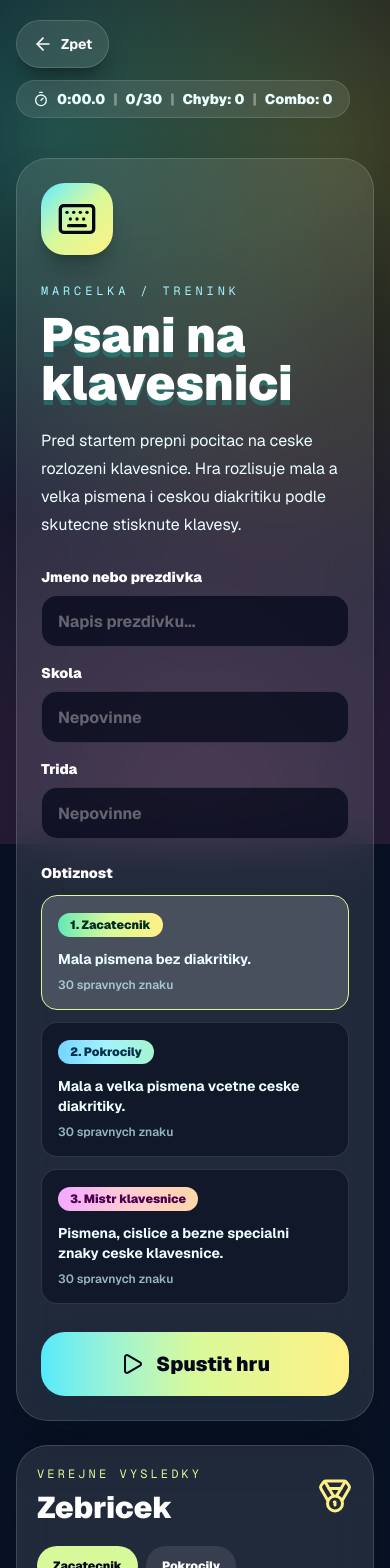
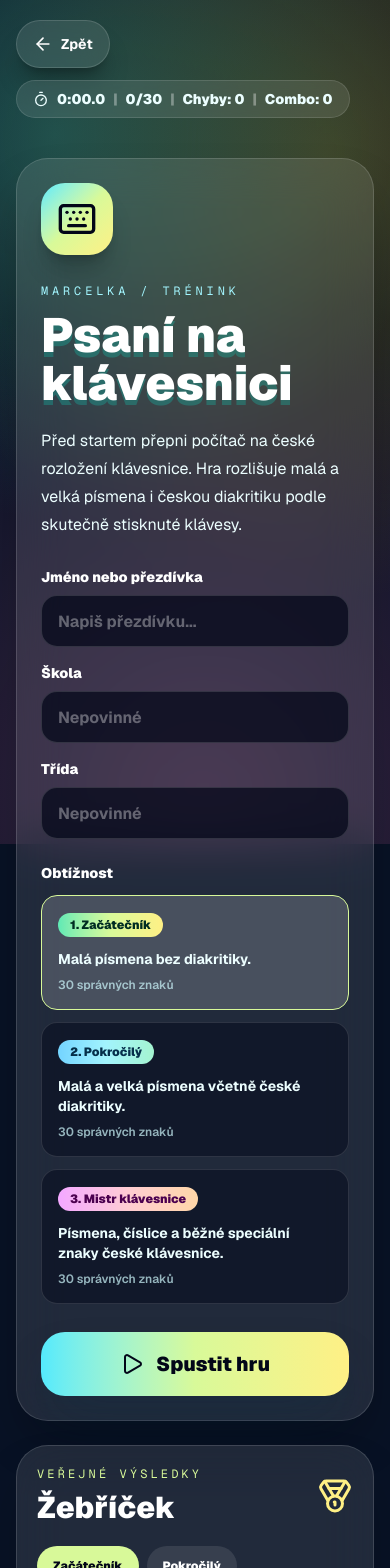
Before and after one commit to vhavelka1/HAVELKAVIT, a Next.js app: page /marcelka/psani-na-klavesnici in a window 390 px wide. Shown: the top 1568 px of the page. Built offline with nearby package versions, Linux system fonts and the light colour scheme; no server answers; the database is empty.

Commit message:
Fix Marcelka form field sizing and Czech diacritics

```diff
--- a/app/marcelka/page.tsx
+++ b/app/marcelka/page.tsx
@@ -2,15 +2,15 @@ import { ArrowLeft, Keyboard, Sparkles } from "lucide-react";
 import Link from "next/link";
 
 export const metadata = {
-  title: "Marcelka | Vyukove aplikace",
-  description: "Rozcestnik vyukovych aplikaci pro skolni deti.",
+  title: "Marcelka | Výukové aplikace",
+  description: "Rozcestník výukových aplikací pro školní děti.",
 };
 
 const apps = [
   {
-    title: "Psani na klavesnici",
+    title: "Psaní na klávesnici",
     description:
-      "Procvicej jednotlive znaky na ceske klavesnici, sbirej combo a zapis se do zebricku.",
+      "Procvičej jednotlivé znaky na české klávesnici, sbírej combo a zapiš se do žebříčku.",
     href: "/marcelka/psani-na-klavesnici",
     accent: "from-cyan-300 via-lime-200 to-yellow-200",
     icon: Keyboard,
@@ -29,24 +29,24 @@ export default function MarcelkaPage() {
             className="inline-flex h-12 items-center gap-2 rounded-full border border-white/14 bg-white/10 px-5 text-sm font-bold text-white shadow-xl shadow-black/25 backdrop-blur-md transition-colors hover:bg-white/16"
           >
             <ArrowLeft className="size-5" aria-hidden="true" />
-            Zpet
+            Zpět
           </Link>
           <div className="inline-flex h-12 items-center gap-2 rounded-full border border-cyan-200/30 bg-cyan-200 px-5 text-sm font-black text-slate-950 shadow-xl shadow-cyan-950/20">
             <Sparkles className="size-5" aria-hidden="true" />
-            Vyukove aplikace
+            Výukové aplikace
           </div>
         </header>
 
         <section className="flex flex-1 flex-col justify-center py-12">
           <p className="font-mono text-xs uppercase tracking-[0.32em] text-cyan-200">
-            Marcelcin skolni koutek
+            Marcelčin školní koutek
           </p>
           <h1 className="mt-4 max-w-4xl text-5xl font-black leading-none text-white drop-shadow-[0_6px_0_rgba(8,145,178,0.35)] sm:text-7xl">
-            Hry, ktere pomahaji trenovat
+            Hry, které pomáhají trénovat
           </h1>
           <p className="mt-6 max-w-2xl text-lg leading-8 text-cyan-50">
-            Vyber aplikaci a pust se do kratkeho cviceni. Casem tady muzou pribyvat dalsi
-            skolni hry a treninky.
+            Vyber aplikaci a pusť se do krátkého cvičení. Časem tady můžou přibývat další
+            školní hry a tréninky.
           </p>
 
           <div className="mt-10 grid gap-5 sm:grid-cols-2 lg:grid-cols-3">
--- a/app/marcelka/psani-na-klavesnici/page.tsx
+++ b/app/marcelka/psani-na-klavesnici/page.tsx
@@ -4,8 +4,8 @@ import { KeyboardTypingGame } from "./typing-game";
 export const dynamic = "force-dynamic";
 
 export const metadata = {
-  title: "Psani na klavesnici | Marcelka",
-  description: "Hravé procvicovani psani znaku na ceske klavesnici.",
+  title: "Psaní na klávesnici | Marcelka",
+  description: "Hravé procvičování psaní znaků na české klávesnici.",
 };
 
 export default async function TypingPage() {
--- a/app/marcelka/psani-na-klavesnici/typing-game.tsx
+++ b/app/marcelka/psani-na-klavesnici/typing-game.tsx
@@ -136,7 +136,7 @@ export function KeyboardTypingGame({ initialResults }: { initialResults: TypingR
       setElapsedMs(finalElapsedMs);
       setLastResult(result);
       setState("finished");
-      setSaveMessage("Ukladam vysledek...");
+      setSaveMessage("Ukládám výsledek...");
       void saveResult(result)
         .then(({ result: savedResult, results: nextResults }) => {
           setLastResult(savedResult);
@@ -145,7 +145,7 @@ export function KeyboardTypingGame({ initialResults }: { initialResults: TypingR
         })
         .catch(() => {
           setResults((current) => [result, ...current]);
-          setSaveMessage("Vysledek se nepodarilo ulozit do databaze.");
+          setSaveMessage("Výsledek se nepodařilo uložit do databáze.");
         });
     },
     [difficulty, playerName, school, className, results],
@@ -250,7 +250,7 @@ export function KeyboardTypingGame({ initialResults }: { initialResults: TypingR
     const cleanName = playerName.trim();
 
     if (!cleanName) {
-      setMessage("Nejdrive napis jmeno nebo prezdivku.");
+      setMessage("Nejdříve napiš jméno nebo přezdívku.");
       return;
     }
 
@@ -304,7 +304,7 @@ export function KeyboardTypingGame({ initialResults }: { initialResults: TypingR
             className="inline-flex h-12 items-center gap-2 rounded-full border border-white/14 bg-white/10 px-4 text-sm font-bold text-white shadow-xl shadow-black/25 backdrop-blur-md transition-colors hover:bg-white/16"
           >
             <ArrowLeft className="size-5" aria-hidden="true" />
-            Zpet
+            Zpět
           </Link>
           <div className="flex flex-wrap items-center gap-2 rounded-full border border-white/12 bg-white/10 px-4 py-2 text-sm font-black text-cyan-50 backdrop-blur-md">
             <Timer className="size-4" aria-hidden="true" />
@@ -350,10 +350,10 @@ export function KeyboardTypingGame({ initialResults }: { initialResults: TypingR
           >
             <div className="mx-auto w-full max-w-4xl text-center">
               <p className="font-mono text-xs uppercase tracking-[0.3em] text-lime-200">
-                Ceske rozlozeni klavesnice
+                České rozložení klávesnice
               </p>
               <h1 className="mt-3 text-4xl font-black leading-none text-white sm:text-6xl">
-                Napis znak na klavesnici
+                Napiš znak na klávesnici
               </h1>
               <div
                 className={`mx-auto mt-10 grid aspect-square w-full max-w-[22rem] place-items-center rounded-[2rem] border-4 text-[8rem] font-black leading-none shadow-2xl transition-all sm:max-w-[28rem] sm:text-[11rem] ${
@@ -373,7 +373,7 @@ export function KeyboardTypingGame({ initialResults }: { initialResults: TypingR
                   className="inline-flex h-13 items-center gap-2 rounded-full bg-white px-5 text-sm font-black text-slate-950 shadow-xl shadow-black/20"
                 >
                   <X className="size-5" aria-hidden="true" />
-                  Ukoncit
+                  Ukončit
                 </button>
                 <button
                   type="button"
@@ -381,7 +381,7 @@ export function KeyboardTypingGame({ initialResults }: { initialResults: TypingR
                   className="inline-flex h-13 items-center gap-2 rounded-full border border-white/14 bg-white/10 px-5 text-sm font-black text-white shadow-xl shadow-black/20 backdrop-blur-md"
                 >
                   <RotateCcw className="size-5" aria-hidden="true" />
-                  Zacit znovu
+                  Začít znovu
                 </button>
               </div>
             </div>
@@ -464,51 +464,51 @@ function SetupScreen({
               <Keyboard className="size-10" aria-hidden="true" />
             </div>
             <p className="mt-7 font-mono text-xs uppercase tracking-[0.32em] text-cyan-200">
-              Marcelka / trenink
+              Marcelka / trénink
             </p>
             <h1 className="mt-3 text-5xl font-black leading-none text-white drop-shadow-[0_5px_0_rgba(20,184,166,0.35)] sm:text-7xl">
-              Psani na klavesnici
+              Psaní na klávesnici
             </h1>
             <p className="mt-5 max-w-2xl text-base leading-7 text-cyan-50">
-              Pred startem prepni pocitac na ceske rozlozeni klavesnice. Hra rozlisuje mala a
-              velka pismena i ceskou diakritiku podle skutecne stisknute klavesy.
+              Před startem přepni počítač na české rozložení klávesnice. Hra rozlišuje malá a
+              velká písmena i českou diakritiku podle skutečně stisknuté klávesy.
             </p>
 
             <div className="mt-7 grid gap-4 sm:grid-cols-3">
-              <label className="grid gap-2 sm:col-span-3">
-                <span className="text-sm font-black text-white">Jmeno nebo prezdivka</span>
+              <label className="grid min-w-0 gap-2 sm:col-span-3">
+                <span className="text-sm font-black text-white">Jméno nebo přezdívka</span>
                 <input
                   value={playerName}
                   onChange={(event) => onPlayerNameChange(event.target.value)}
                   maxLength={40}
-                  placeholder="Napis prezdivku..."
-                  className="h-13 rounded-2xl border border-white/14 bg-slate-950/70 px-4 text-base font-bold text-white outline-none placeholder:text-white/35 focus:ring-2 focus:ring-lime-200"
+                  placeholder="Napiš přezdívku..."
+                  className="h-13 w-full min-w-0 rounded-2xl border border-white/14 bg-slate-950/70 px-4 text-base font-bold text-white outline-none placeholder:text-white/35 focus:ring-2 focus:ring-lime-200"
                 />
               </label>
-              <label className="grid gap-2 sm:col-span-2">
-                <span className="text-sm font-black text-white">Skola</span>
+              <label className="grid min-w-0 gap-2 sm:col-span-2">
+                <span className="text-sm font-black text-white">Škola</span>
                 <input
                   value={school}
                   onChange={(event) => onSchoolChange(event.target.value)}
                   maxLength={60}
-                  placeholder="Nepovinne"
-                  className="h-13 rounded-2xl border border-white/14 bg-slate-950/70 px-4 text-base font-bold text-white outline-none placeholder:text-white/35 focus:ring-2 focus:ring-lime-200"
+                  placeholder="Nepovinné"
+                  className="h-13 w-full min-w-0 rounded-2xl border border-white/14 bg-slate-950/70 px-4 text-base font-bold text-white outline-none placeholder:text-white/35 focus:ring-2 focus:ring-lime-200"
                 />
               </label>
-              <label className="grid gap-2">
-                <span className="text-sm font-black text-white">Trida</span>
+              <label className="grid min-w-0 gap-2">
+                <span className="text-sm font-black text-white">Třída</span>
                 <input
                   value={className}
                   onChange={(event) => onClassNameChange(event.target.value)}
                   maxLength={30}
-                  placeholder="Nepovinne"
-                  className="h-13 rounded-2xl border border-white/14 bg-slate-950/70 px-4 text-base font-bold text-white outline-none placeholder:text-white/35 focus:ring-2 focus:ring-lime-200"
+                  placeholder="Nepovinné"
+                  className="h-13 w-full min-w-0 rounded-2xl border border-white/14 bg-slate-950/70 px-4 text-base font-bold text-white outline-none placeholder:text-white/35 focus:ring-2 focus:ring-lime-200"
                 />
               </label>
             </div>
 
             <div className="mt-6 grid gap-3">
-              <span className="text-sm font-black text-white">Obtiznost</span>
+              <span className="text-sm font-black text-white">Obtížnost</span>
               <div className="grid gap-3 lg:grid-cols-3">
                 {typingDifficulties.map((item) => (
                   <button
@@ -530,7 +530,7 @@ function SetupScreen({
                       {item.description}
                     </span>
                     <span className="mt-2 block text-xs font-semibold text-cyan-100/70">
-                      {typingRoundLength} spravnych znaku
+                      {typingRoundLength} správných znaků
                     </span>
                   </button>
                 ))}
@@ -594,25 +594,25 @@ function FinishedScreen({
           <Trophy className="size-12" aria-hidden="true" />
         </div>
         <p className="mt-6 font-mono text-xs uppercase tracking-[0.32em] text-lime-200">
-          Dokonceno
+          Dokončeno
         </p>
         <h1 className="mt-3 text-5xl font-black text-white">{medal.label}</h1>
         <p className="mt-4 text-lg leading-8 text-cyan-50">
-          {result.playerName}, napsal/a jsi {typingRoundLength} znaku za {formatTime(result.elapsedMs)}.
+          {result.playerName}, napsal/a jsi {typingRoundLength} znaků za {formatTime(result.elapsedMs)}.
         </p>
 
         <div className="mt-7 grid gap-3 sm:grid-cols-2 lg:grid-cols-3">
           <ResultStat label="Body" value={String(result.points)} />
           <ResultStat label="Chyby" value={String(result.mistakes)} />
-          <ResultStat label="Presnost" value={`${result.accuracy.toFixed(1)} %`} />
+          <ResultStat label="Přesnost" value={`${result.accuracy.toFixed(1)} %`} />
           <ResultStat label="Rychlost" value={`${result.charsPerMinute.toFixed(1)} zn./min`} />
-          <ResultStat label="Nejdelsi combo" value={String(result.maxCombo)} />
-          <ResultStat label="Cas" value={formatTime(result.elapsedMs)} />
+          <ResultStat label="Nejdelší combo" value={String(result.maxCombo)} />
+          <ResultStat label="Čas" value={formatTime(result.elapsedMs)} />
         </div>
 
         <p className="mt-5 rounded-2xl border border-white/12 bg-slate-950/45 px-4 py-3 text-sm font-semibold leading-6 text-cyan-50">
-          Body = rychlost az 1260 bodu, presnost az 1500 bodu, combo az 600 bodu minus 12
-          bodu za kazdou chybu. Kazda obtiznost ma vlastni zebricek.
+          Body = rychlost až 1260 bodů, přesnost až 1500 bodů, combo až 600 bodů minus 12
+          bodů za každou chybu. Každá obtížnost má vlastní žebříček.
         </p>
 
         {saveMessage ? (
@@ -628,7 +628,7 @@ function FinishedScreen({
             className="inline-flex h-13 items-center gap-2 rounded-full bg-white px-5 text-sm font-black text-slate-950 shadow-xl shadow-black/20"
           >
             <RotateCcw className="size-5" aria-hidden="true" />
-            Hrat znovu
+            Hrát znovu
           </button>
           <button
             type="button"
@@ -636,14 +636,14 @@ function FinishedScreen({
             className="inline-flex h-13 items-center gap-2 rounded-full bg-lime-200 px-5 text-sm font-black text-slate-950 shadow-xl shadow-black/20"
           >
             <BarChart3 className="size-5" aria-hidden="true" />
-            Zebricek
+            Žebříček
           </button>
           <Link
             href="/marcelka"
             className="inline-flex h-13 items-center gap-2 rounded-full border border-white/14 bg-white/10 px-5 text-sm font-black text-white shadow-xl shadow-black/20 backdrop-blur-md"
           >
             <ArrowLeft className="size-5" aria-hidden="true" />
-            Zpet
+            Zpět
           </Link>
         </div>
       </div>
@@ -687,12 +687,12 @@ function LeaderboardModal({
     <div className="fixed inset-0 z-50 grid place-items-center bg-slate-950/72 px-4 py-6 backdrop-blur-sm">
       <div className="max-h-full w-full max-w-5xl overflow-y-auto rounded-[2rem] border border-white/14 bg-[#081225] p-5 shadow-2xl shadow-black/50 sm:p-7">
         <div className="mb-5 flex items-center justify-between gap-4">
-          <h2 className="text-3xl font-black text-white">Zebricek</h2>
+          <h2 className="text-3xl font-black text-white">Žebříček</h2>
           <button
             type="button"
             onClick={onClose}
             className="grid size-11 place-items-center rounded-full bg-white text-slate-950"
-            aria-label="Zavrit zebricek"
+            aria-label="Zavřít žebříček"
           >
             <X className="size-5" aria-hidden="true" />
           </button>
@@ -744,9 +744,9 @@ function LeaderboardPanel({
       <div className="flex flex-wrap items-center justify-between gap-3">
         <div>
           <p className="font-mono text-xs uppercase tracking-[0.26em] text-lime-200">
-            Verejne vysledky
+            Veřejné výsledky
           </p>
-          <h2 className="mt-2 text-3xl font-black text-white">Zebricek</h2>
+          <h2 className="mt-2 text-3xl font-black text-white">Žebříček</h2>
         </div>
         <Medal className="size-9 text-yellow-200" aria-hidden="true" />
       </div>
@@ -784,13 +784,13 @@ function LeaderboardPanel({
           <input
             value={schoolFilter}
             onChange={(event) => onSchoolFilterChange(event.target.value)}
-            placeholder="Filtrovat skolu"
+            placeholder="Filtrovat školu"
             className="h-11 rounded-2xl border border-white/14 bg-slate-950/70 px-4 text-sm font-bold text-white outline-none placeholder:text-white/35 focus:ring-2 focus:ring-cyan-200"
           />
           <input
             value={classFilter}
             onChange={(event) => onClassFilterChange(event.target.value)}
-            placeholder="Filtrovat tridu"
+            placeholder="Filtrovat třídu"
             className="h-11 rounded-2xl border border-white/14 bg-slate-950/70 px-4 text-sm font-bold text-white outline-none placeholder:text-white/35 focus:ring-2 focus:ring-cyan-200"
           />
         </div>
@@ -799,7 +799,7 @@ function LeaderboardPanel({
       <ol className="mt-5 space-y-2">
         {filteredResults.length === 0 ? (
           <li className="rounded-2xl border border-white/10 bg-slate-950/45 px-4 py-5 text-sm font-bold text-cyan-50">
-            Zatim tu neni zadny vysledek.
+            Zatím tu není žádný výsledek.
           </li>
         ) : (
           filteredResults.map((result, index) => (
@@ -821,7 +821,7 @@ function LeaderboardPanel({
                   {result.playerName}
                 </span>
                 <span className="block truncate text-xs font-semibold text-cyan-100/65">
-                  {[result.school, result.className].filter(Boolean).join(" / ") || "Bez skoly"}
+                  {[result.school, result.className].filter(Boolean).join(" / ") || "Bez školy"}
                 </span>
               </span>
               <span className="font-black text-white">{result.points} b.</span>
--- a/lib/marcelka.ts
+++ b/lib/marcelka.ts
@@ -46,18 +46,18 @@ export const typingDifficulties: Array<{
 }> = [
   {
     id: "beginner",
-    label: "Zacatecnik",
+    label: "Začátečník",
     shortLabel: "1",
-    description: "Mala pismena bez diakritiky.",
+    description: "Malá písmena bez diakritiky.",
     tone: "from-emerald-300 via-lime-200 to-yellow-200 text-emerald-950",
     targetCharsPerMinute: 45,
     characters: Array.from("abcdefghijklmnopqrstuvwxyz"),
   },
   {
     id: "advanced",
-    label: "Pokrocily",
+    label: "Pokročilý",
     shortLabel: "2",
-    description: "Mala a velka pismena vcetne ceske diakritiky.",
+    description: "Malá a velká písmena včetně české diakritiky.",
     tone: "from-sky-300 via-cyan-200 to-emerald-200 text-sky-950",
     targetCharsPerMinute: 38,
     characters: Array.from(
@@ -66,9 +66,9 @@ export const typingDifficulties: Array<{
   },
   {
     id: "master",
-    label: "Mistr klavesnice",
+    label: "Mistr klávesnice",
     shortLabel: "3",
-    description: "Pismena, cislice a bezne specialni znaky ceske klavesnice.",
+    description: "Písmena, číslice a běžné speciální znaky české klávesnice.",
     tone: "from-fuchsia-300 via-rose-200 to-orange-200 text-fuchsia-950",
     targetCharsPerMinute: 34,
     characters: Array.from(
@@ -79,7 +79,7 @@ export const typingDifficulties: Array<{
 
 export const typingPeriods: Array<{ id: TypingPeriod; label: string }> = [
   { id: "today", label: "Dnes" },
-  { id: "week", label: "Tento tyden" },
+  { id: "week", label: "Tento týden" },
   { id: "all", label: "Celkem" },
 ];
 
@@ -133,14 +133,14 @@ export function calculateTypingMetrics({
 
 export function getTypingMedal(points: number, accuracy: number) {
   if (points >= 2750 && accuracy >= 96) {
-    return { label: "Zlata medaile", tone: "from-yellow-200 to-amber-400 text-amber-950" };
+    return { label: "Zlatá medaile", tone: "from-yellow-200 to-amber-400 text-amber-950" };
   }
 
   if (points >= 2200 && accuracy >= 90) {
-    return { label: "Stribrna medaile", tone: "from-slate-100 to-slate-300 text-slate-950" };
+    return { label: "Stříbrná medaile", tone: "from-slate-100 to-slate-300 text-slate-950" };
   }
 
-  return { label: "Bronzova medaile", tone: "from-orange-200 to-amber-700 text-orange-950" };
+  return { label: "Bronzová medaile", tone: "from-orange-200 to-amber-700 text-orange-950" };
 }
 
 export async function getTypingResults({
--- a/lib/topics.ts
+++ b/lib/topics.ts
@@ -137,7 +137,7 @@ export const topicSeeds: Topic[] = [
     title_cs: "Marcelka",
     title_en: "Marcelka",
     description_cs:
-      "Rozcestnik vyukovych aplikaci pro skolni deti, kde se uceni potkava s hravym treninkem.",
+      "Rozcestník výukových aplikací pro školní děti, kde se učení potkává s hravým tréninkem.",
     description_en:
       "A learning apps hub for school children, where practice meets playful training.",
     image_url:
```
